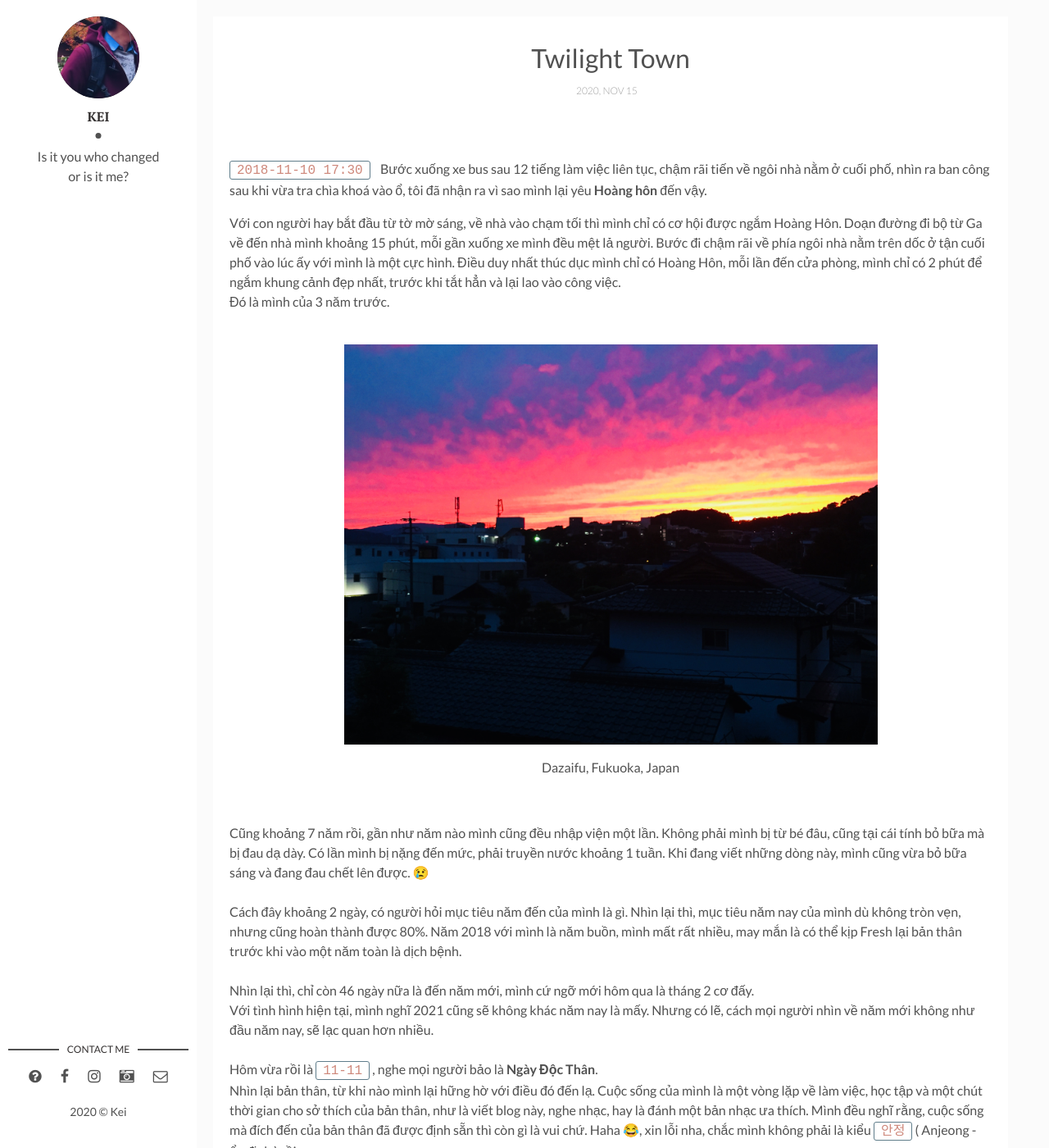
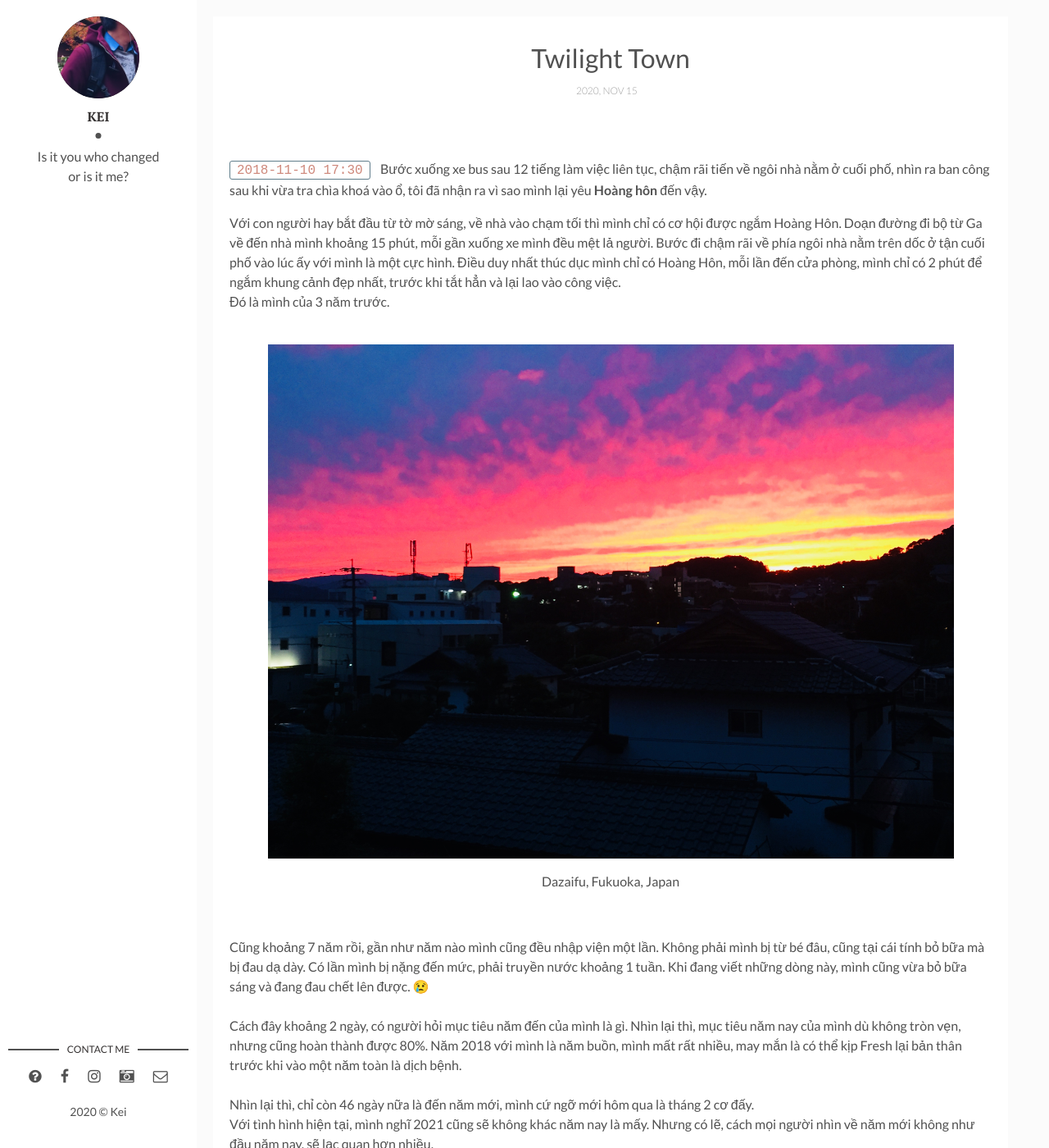
Before and after one commit to keiblog/keiblog, a Jekyll site: the page built from _posts/2020-11-15-twilight-town.markdown, in a window 1280 px wide and 1400 px high. Shown: the whole window at 82% size. Built offline with Jekyll 4.4.1, drawn with Linux system fonts in a browser that asks for light colours.

Commit message:
Fix width image

```diff
--- a/_posts/2020-11-10-answer.markdown
+++ b/_posts/2020-11-10-answer.markdown
@@ -75,7 +75,7 @@ Love yourself!
 Còn bạn thế nào? 😊
 <br><br>
 
-![Answer](/assets/img/answer.jpg)
+![Answer](/assets/img/answer.jpg#w90)
 <p class="center">
 Meet your true self that you hid inside the storm 🌸
 </p>
--- a/_posts/2020-11-15-twilight-town.markdown
+++ b/_posts/2020-11-15-twilight-town.markdown
@@ -13,7 +13,7 @@ Với con người hay bắt đầu từ tờ mờ sáng, về nhà vào chạm
 Đó là mình của 3 năm trước.
 
 <br>
-![Dusk1](/assets/img/dusk-1.jpeg)
+![Dusk1](/assets/img/dusk-1.jpeg#w90)
 <p class="center">
 Dazaifu, Fukuoka, Japan
 </p>
@@ -41,7 +41,7 @@ Mình yêu Đà Nẵng, từ con người, đến những góc phố, buổi chi
 <br>
 Ai biết được rằng, đến một lúc nào đó, mình phải cảm ơn/xin lỗi những con người kia, để có thể tìm thấy mảnh ghép thực sự với chính mình.
 
-![Dusk2](/assets/img/dusk-2.jpg)
+![Dusk2](/assets/img/dusk-2.jpg#w100)
 <p class="center">
 Hoi An, Quang Nam, Vietnam
 </p>
--- a/assets/css/main.css
+++ b/assets/css/main.css
@@ -214,6 +214,28 @@ img {
   margin: auto auto;
   width: 70%; /* you can use % */
   height: auto;
+}
+
+img[src*="#w50"] {
+   width:50%;
+}
+
+img[src*="#w60"] {
+   width:60%;
+}
+
+img[src*="#w80"] {
+   width:80%;
+}
+
+
+img[src*="#w90"] {
+   width:90%;
+}
+
+
+img[src*="#w100"] {
+   width:100%;
 }
 
 /**
```
